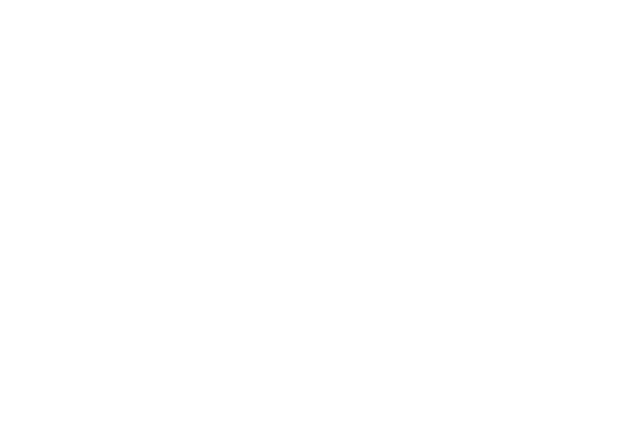
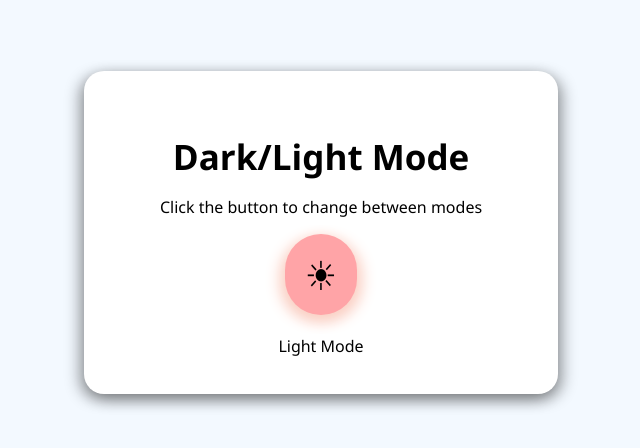
Before and after one commit to kiranbatool595-debug/Project1, a plain HTML site: page Dark.&.Light.switch.html in a window 1280 px wide. Shown: the whole page, without its empty margins (319-959 px from the left). Drawn offline with Linux system fonts and the light colour scheme.

Commit message:
git push -u origin - -force

```diff
--- a/Dark.&.Light.switch.css
+++ b/Dark.&.Light.switch.css
@@ -0,0 +1,42 @@
+* {
+            font-family: 'Segoe UI', Tahoma, Geneva, Verdana, sans-serif;
+        }
+        body {
+            background-color: rgb(243, 249, 255);
+            display: flex;
+            justify-content: center;
+            flex-wrap: wrap;
+            text-align: center;
+            transition: all 0.5s linear;
+        }
+        .container {
+            max-width: 400px;
+            background-color: white;
+            box-shadow: 5px 5px 15px rgba(3, 3, 3, 0.322), -5px 5px 15px rgba(3, 3, 3, 0.322);
+            border-radius: 20px;
+            border: none;
+            margin: 5%;
+            padding: 3% 6%;
+            max-width: 400px;
+            transition: all 0.5s linear;
+        }
+
+        h1 {
+            font-size: 35px;
+            margin-bottom: 15px;
+        }
+
+        .button {
+            padding: 13px 20px;
+            border-radius: 50px;
+            border: none;
+            font-size: 40px;
+            margin-bottom: 20px;
+            box-shadow: 5px 5px 15px rgb(250, 208, 196), -5px 5px 15px rgb(250, 208, 196);
+            transition: all 0.5s;
+            background-color: rgb(255, 164, 167);
+        }
+        .button:hover {
+            transform: scale(1.09) rotate(8deg);
+            box-shadow: 5px 5px 20px rgb(245, 196, 182), -5px 5px 20px rgb(245, 196, 182);
+        }
--- a/Dark.&.Light.switch.html
+++ b/Dark.&.Light.switch.html
@@ -3,10 +3,19 @@
 <head>
     <meta charset="UTF-8">
     <meta name="viewport" content="width=device-width, initial-scale=1.0">
-    <title>Document</title>
+    <title>assignment</title>
+    <link rel="icon" href="assignment img.png">
     <link rel="stylesheet" href="Dark.&.Light.switch.css">
 </head>
 <body>
+    <div class="container">
+        <h1>Dark/Light Mode</h1>
+        <p>Click the button to change between modes</p>
+
+        <button class="button" onclick="darkmode()">☀</button>
+
+        <div id="modeText">Light Mode</div>
+    </div>
     <script src="Dark.&.Light.switch.js"></script>
 </body>
 </html>
--- a/Dark.&.Light.switch.js
+++ b/Dark.&.Light.switch.js
@@ -0,0 +1,42 @@
+
+let btn = document.getElementsByClassName("button");
+let con = document.getElementsByClassName("container");
+let text = document.getElementById("modeText");
+
+// add variable to know which mode is night now.
+let dark = 0;
+
+function darkmode() {
+    if(dark == 0){
+        // add color and shadow to the "container"/ card.
+        con["0"].style.backgroundColor = "rgb(45, 52, 54)";
+        con["0"].style.boxShadow = "5px 5px 15px rgba(255, 255, 255, 0.1), -5px 5px 15px rgba(255, 255, 255, 0.1)";
+
+        // add colore to the body.
+        document.body.style.backgroundColor = "rgb(37, 40, 41)";
+        document.body.style.color = "white";
+
+        // to change the icon and text.
+        btn["0"].innerHTML = "🌙";
+        text.textContent = "Dark Mode";
+
+        // variable for Dark mode
+        dark = 1;
+
+        } else {
+        // add color and shadow to the "container"/ card.
+        con["0"].style.backgroundColor = "white";
+        con["0"].style.boxShadow = "5px 5px 15px rgba(3, 3, 3, 0.322), -5px 5px 15px rgba(3, 3, 3, 0.322)";
+
+        // add colore to the body.
+        document.body.style.backgroundColor = "rgb(243, 249, 255)";
+        document.body.style.color = "black";
+
+        // to change the icon and text.
+        btn["0"].innerHTML = "☀";
+        text.textContent = "Light Mode";
+
+        // variable for light mode
+        dark = 0;
+        }
+        };
```
Also changed, not shown: assignment img.png (added).
